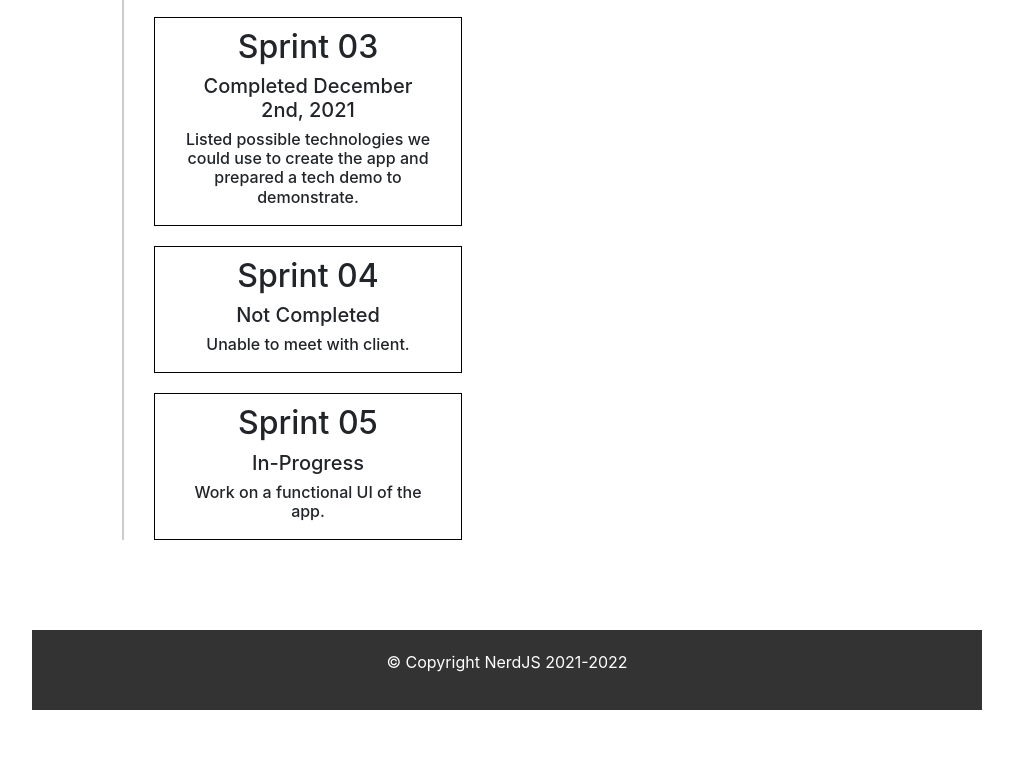
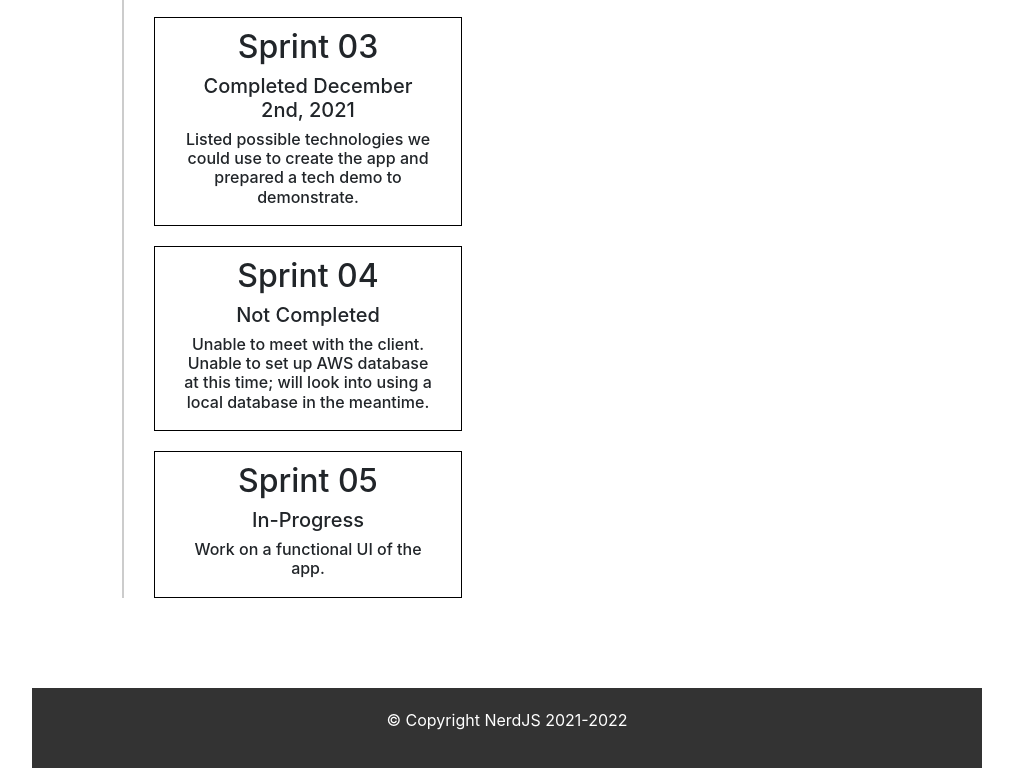
Before and after one commit to NerdJS-Project/Project-Page, a plain HTML site: page index.html in a window 1280 px wide. Shown: the part 3025-3793 px from the top of the page, without its empty margins (133-1146 px from the left). Before the commit the page ends 3735 px from the top, so only its background shows below. Drawn offline with nearby package versions, Linux system fonts and the light colour scheme.

Commit message:
Updated timeline with Sprint 5

```diff
--- a/index.html
+++ b/index.html
@@ -202,7 +202,7 @@
                     <div id="event">
                         <h2>Sprint 04</h2>
                         <h5>Not Completed</h5>
-                        <h6>Unable to meet with client.</h6>
+                        <h6>Unable to meet with the client. Unable to set up AWS database at this time; will look into using a local database in the meantime.</h6>
                     </div>
                     <div id="event">
                         <h2>Sprint 05</h2>
```
